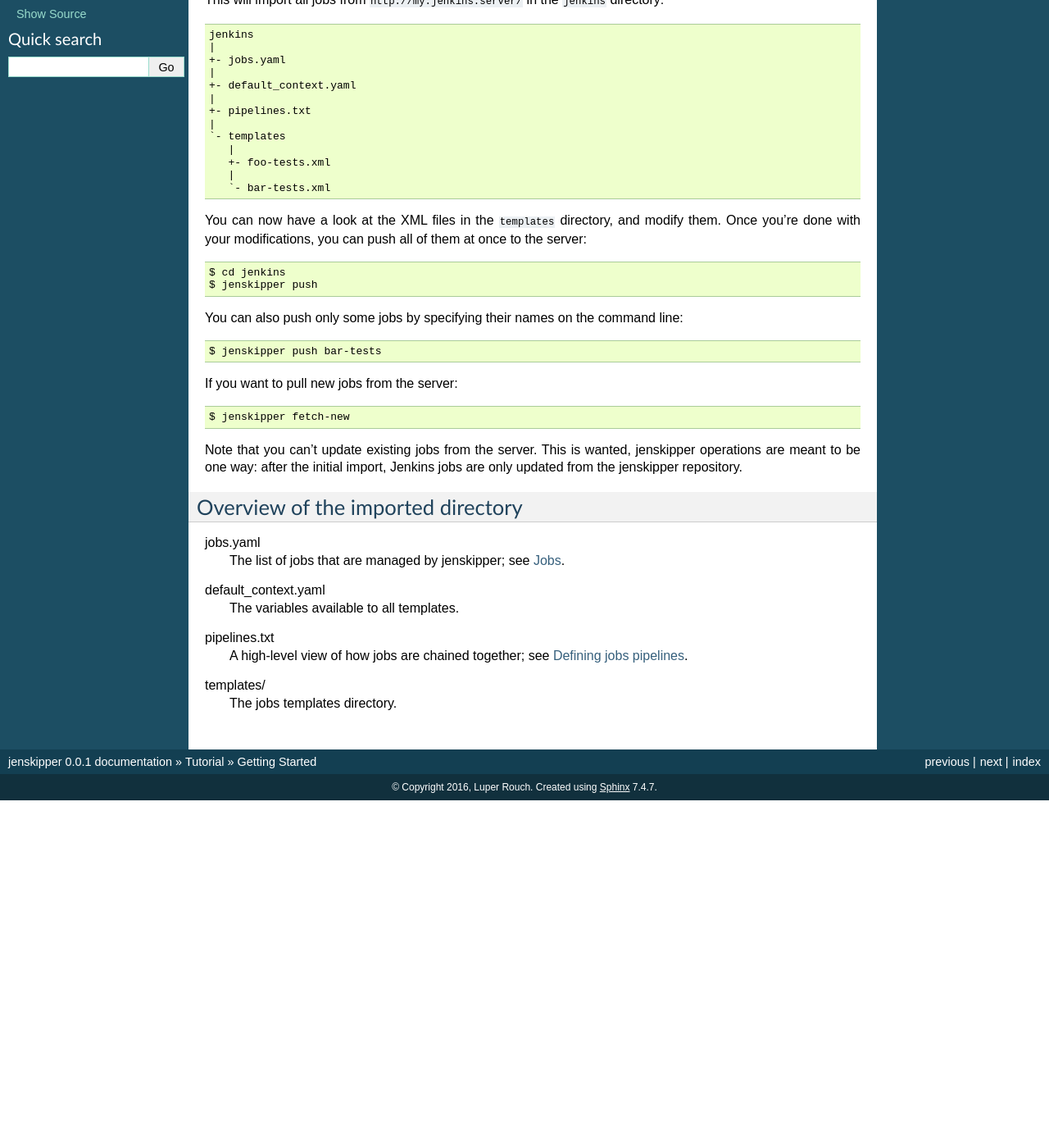
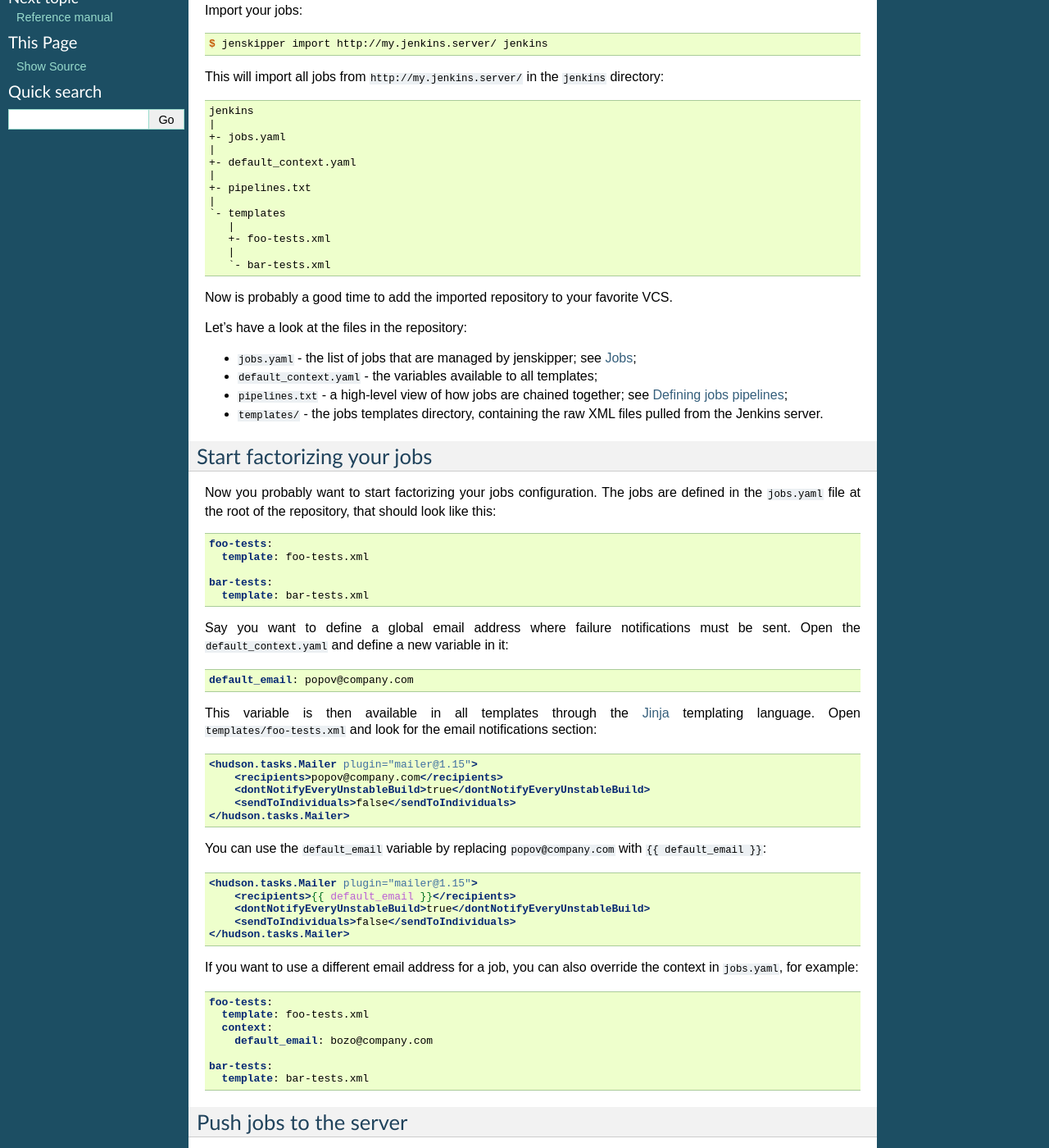
Before and after one commit to flupke/jenskipper, a Sphinx documentation site: the page built from doc/getting_started.rst, in a window 1280 px wide and 1400 px high, scrolled down 263 px. Shown: the whole window at 82% size. Built offline with Sphinx 7.4.7, drawn with Linux system fonts in a browser that asks for light colours; before the commit the page ends 1239 px from its top, so only the background shows below that; some of the changed text lies outside the part shown.

Commit message:
doc: tutorial is now a single page

```diff
--- a/doc/getting_started.rst
+++ b/doc/getting_started.rst
@@ -1,11 +1,20 @@
 Getting Started
 ===============
 
-Install jenskipper::
+In this section we will show you the basics to start working with Jenskipper.
+
+Import your jobs
+----------------
+
+Install jenskipper:
+
+.. code-block:: shell-session
 
     $ pip install jenskipper
 
-Import your jobs::
+Import your jobs:
+
+.. code-block:: shell-session
 
     $ jenskipper import http://my.jenkins.server/ jenkins
 
@@ -26,37 +35,119 @@ directory::
        |
        `- bar-tests.xml
 
-You can now have a look at the XML files in the ``templates`` directory, and
-modify them. Once you're done with your modifications, you can push all of them
-at once to the server::
+Now is probably a good time to add the imported repository to your favorite
+VCS.
+
+Let's have a look at the files in the repository:
+
+* ``jobs.yaml`` - the list of jobs that are managed by jenskipper; see
+  :doc:`jobs`;
+
+* ``default_context.yaml`` - the variables available to all templates;
+
+* ``pipelines.txt`` - a high-level view of how jobs are chained together; see
+  :doc:`pipelines`;
+
+* ``templates/`` - the jobs templates directory, containing the raw XML files
+  pulled from the Jenkins server.
+
+Start factorizing your jobs
+---------------------------
+
+Now you probably want to start factorizing your jobs configuration. The jobs
+are defined in the ``jobs.yaml`` file at the root of the
+repository, that should look like this:
+
+.. code-block:: yaml
+
+    foo-tests:
+      template: foo-tests.xml
+
+    bar-tests:
+      template: bar-tests.xml
+
+Say you want to define a global email address where failure notifications must
+be sent. Open the ``default_context.yaml`` and define a new variable in it:
+
+.. code-block:: yaml
+
+    default_email: popov@company.com
+
+This variable is then available in all templates through the `Jinja
+<http://jinja.pocoo.org/>`_ templating language. Open
+``templates/foo-tests.xml`` and look for the email notifications section:
+
+.. code-block:: xml
+
+    <hudson.tasks.Mailer plugin="mailer@1.15">
+        <recipients>popov@company.com</recipients>
+        <dontNotifyEveryUnstableBuild>true</dontNotifyEveryUnstableBuild>
+        <sendToIndividuals>false</sendToIndividuals>
+    </hudson.tasks.Mailer>
+
+You can use the ``default_email`` variable by replacing ``popov@company.com``
+with ``{{ default_email }}``:
+
+.. code-block:: xml+jinja
+
+    <hudson.tasks.Mailer plugin="mailer@1.15">
+        <recipients>{{ default_email }}</recipients>
+        <dontNotifyEveryUnstableBuild>true</dontNotifyEveryUnstableBuild>
+        <sendToIndividuals>false</sendToIndividuals>
+    </hudson.tasks.Mailer>
+
+If you want to use a different email address for a job, you can also
+override the context in ``jobs.yaml``, for example:
+
+.. code-block:: yaml
+
+    foo-tests:
+      template: foo-tests.xml
+      context:
+        default_email: bozo@company.com
+
+    bar-tests:
+      template: bar-tests.xml
+
+Push jobs to the server
+-----------------------
+
+To push your jobs to the server, you can use the ``push command``:
+
+.. code-block:: shell-session
 
     $ cd jenkins
     $ jenskipper push
 
 You can also push only some jobs by specifying their names on the command
-line::
+line:
+
+.. code-block:: shell-session
 
     $ jenskipper push bar-tests
 
-If you want to pull new jobs from the server::
+If you want to preview changes before pushing them to the server, use the
+``diff`` command:
+
+.. code-block:: shell-session
+
+    $ jenskipper diff bar-tests
+
+Or to view the full rendered XML of a job:
+
+.. code-block:: shell-session
+
+    $ jenskipper show bar-tests
+
+Fetching new jobs from the server
+---------------------------------
+
+If you want to pull new jobs from the server:
+
+.. code-block:: shell-session
 
     $ jenskipper fetch-new
 
 Note that you can't update existing jobs from the server. This is wanted,
 jenskipper operations are meant to be one way: after the initial import,
 Jenkins jobs are only updated from the jenskipper repository.
-
-Overview of the imported directory
-----------------------------------
-
-jobs.yaml
-    The list of jobs that are managed by jenskipper; see :doc:`jobs`.
-
-default_context.yaml
-    The variables available to all templates.
-
-pipelines.txt
-    A high-level view of how jobs are chained together; see :doc:`pipelines`.
-
-templates/
-    The jobs templates directory.
--- a/doc/index.rst
+++ b/doc/index.rst
@@ -11,7 +11,7 @@ Contents:
 .. toctree::
     :maxdepth: 2
 
-    tutorial
+    getting_started
     reference
 
 Indices and tables
```
Also changed, not shown: doc/factorizing_jobs.rst (deleted, +0 -38 lines), doc/jobs.rst (+4 -3 lines), doc/tutorial.rst (deleted, +0 -8 lines).
